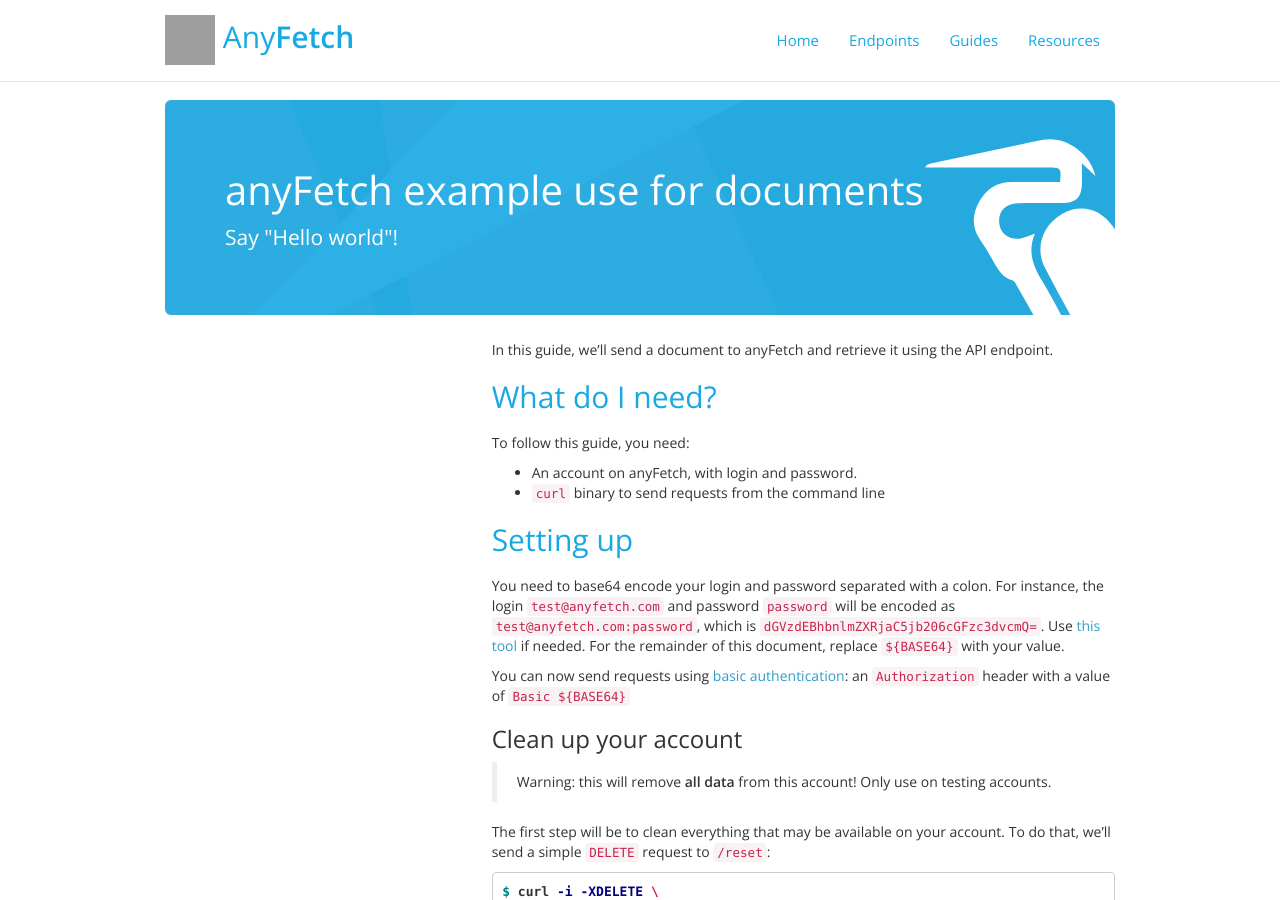
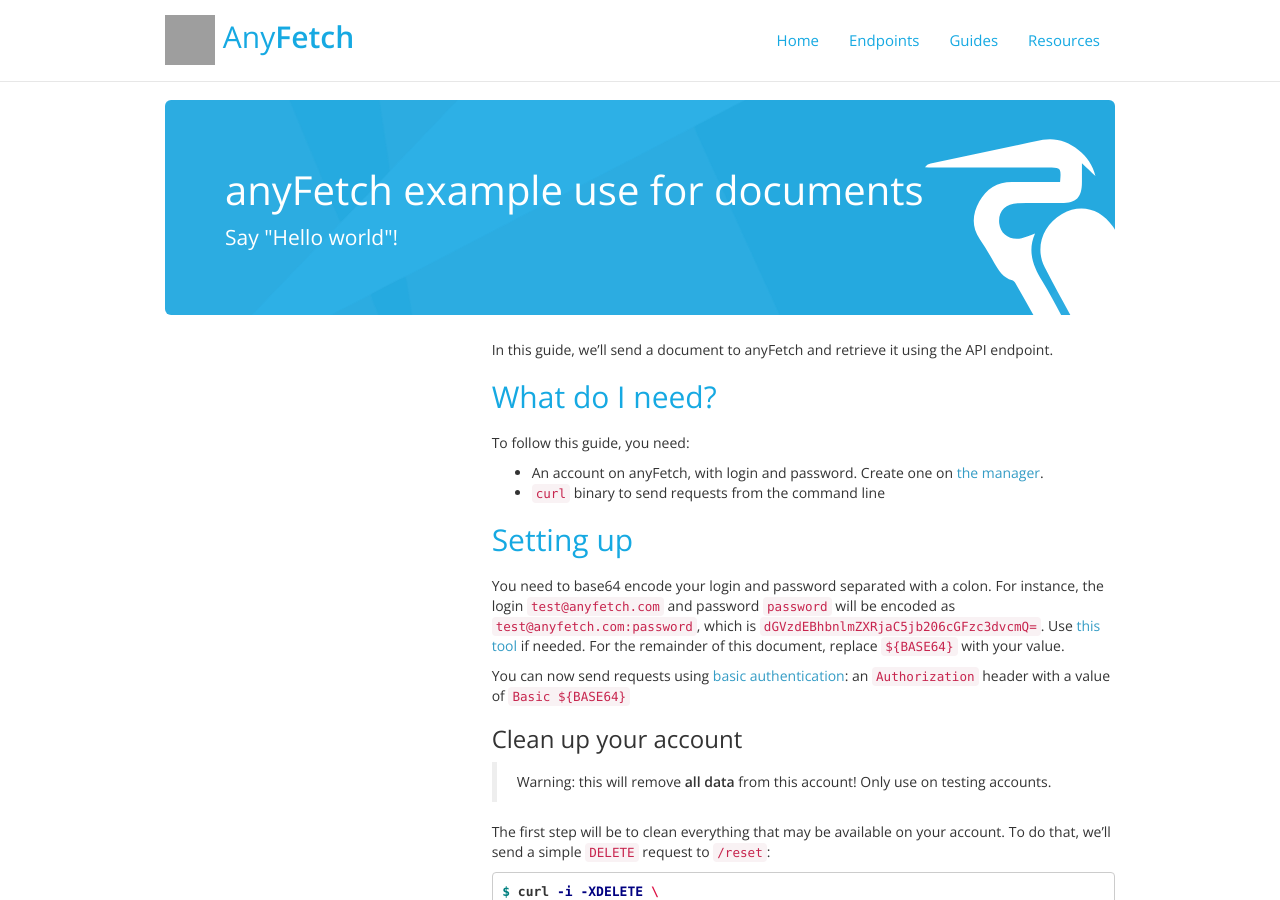
Before and after one commit to AnyFetch/developers.anyfetch.com, a Jekyll site: the page built from guides/tutorials/hello-world.md, in a window 1280 px wide and 900 px high. Built offline with Jekyll 4.4.1, drawn with Linux system fonts in a browser that asks for light colours; nearby versions of some CDN libraries; Markdown is read by kramdown in place of the engine named in the settings; grey boxes are pictures that could not be loaded.

Commit message:
Add link to the manager

```diff
--- a/guides/tutorials/hello-world.md
+++ b/guides/tutorials/hello-world.md
@@ -9,7 +9,7 @@
 ## What do I need?
 To follow this guide, you need:
 
-* An account on anyFetch, with login and password.
+* An account on anyFetch, with login and password. Create one on [the manager](https://manager.anyfetch.com/).
 * `curl` binary to send requests from the command line
 
 
```
